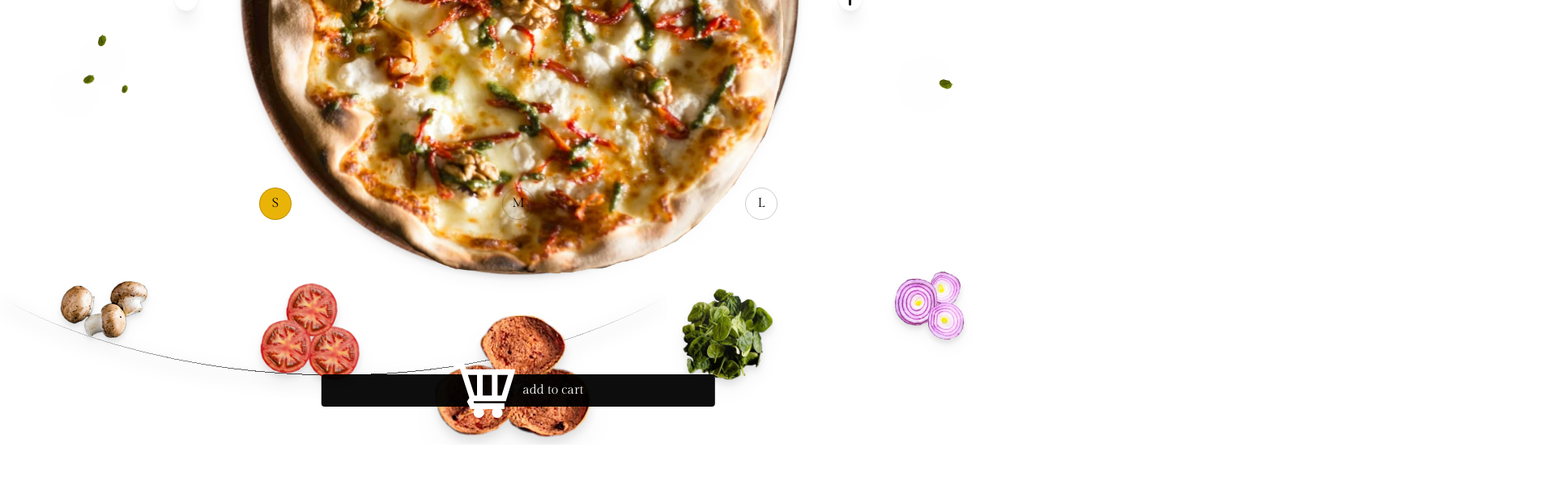
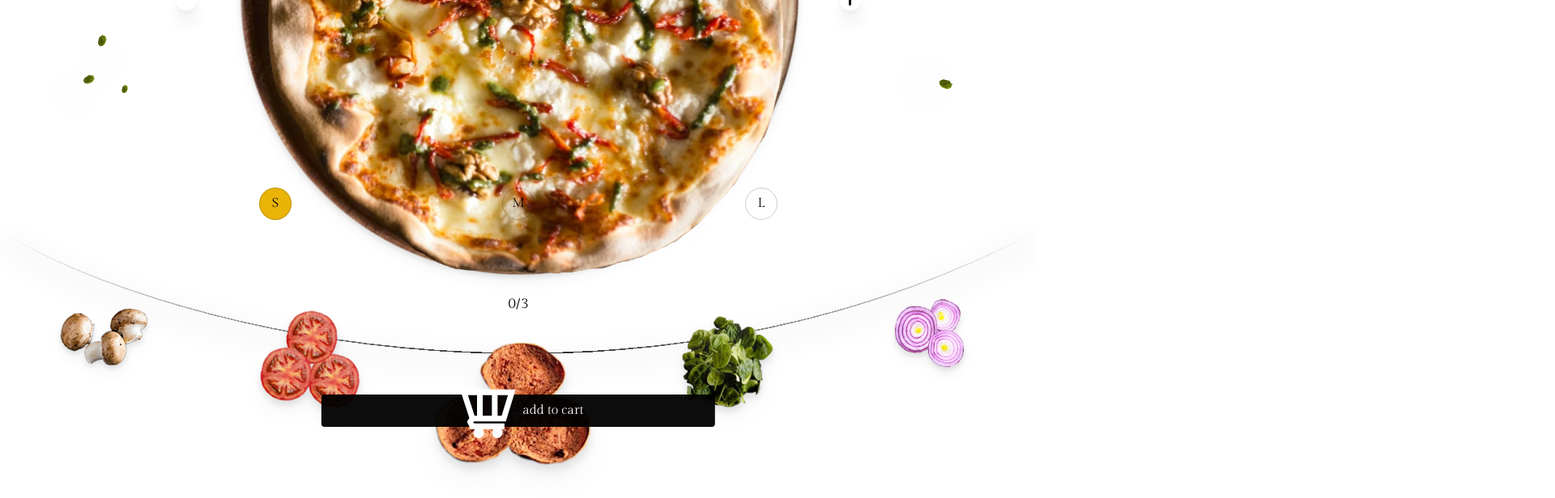
Before and after one commit to ryrd/pizza-challenge, a Vue app: page / in a window 1280 px wide. Shown: the part 250-866 px from the top of the page at 81% size, 1920 px wide, since content can reach past the window. Before the commit the page ends 800 px from the top, so only its background shows below. Built offline with nearby package versions, Linux system fonts and the light colour scheme.

Commit message:
footer positioning fix

```diff
--- a/src/components/ToppingSlider.vue
+++ b/src/components/ToppingSlider.vue
@@ -131,14 +131,14 @@ const toppingClick = (menu: string, i : number) => {
 </script>
 
 <template>
-<div class="pt-4">
+<div class="absolute bottom-[8vh]">
     <div class="text-center font-fancy text-lg pt-8 pb-3">
         {{totalSelectedToppingRef}}/3
     </div>
 
     <div class="pt-1 relative" ref="toppingContainer">
-        <img src="../assets/curve.svg" class="absolute left-0 -bottom-[65%] w-full-translate-y-1/2"/>
-        <div class="translate-x-[50vw] -translate-y-5">
+        <img src="../assets/curve.svg" class="absolute left-0 -bottom-[65%] w-full -translate-y-1/4"/>
+        <div class="translate-x-[50vw] -translate-y-8">
             <div class="flex h-[10vh]"
                  :class="`w-[${topping.length*25}vw]`"
                  ref="toppingSlider">
@@ -153,7 +153,7 @@ const toppingClick = (menu: string, i : number) => {
                 </button>
             </div>
         </div>
-         <button class="bg-black bg-opacity-95 hover:bg-opacity-80 absolute left-1/2 rounded -bottom-3/4 -translate-x-1/2 flex justify-center items-center h-10 w-[38vw] py-5">
+         <button class="bg-black bg-opacity-95 hover:bg-opacity-80 absolute left-1/2 rounded -bottom-1/2 -translate-x-1/2 flex justify-center items-center h-10 w-[38vw] py-5">
             <img src="../assets/cart.svg" class="w-[16%] mr-2">
             <span class="text-white font-fancy">add to cart</span>
          </button>
```
